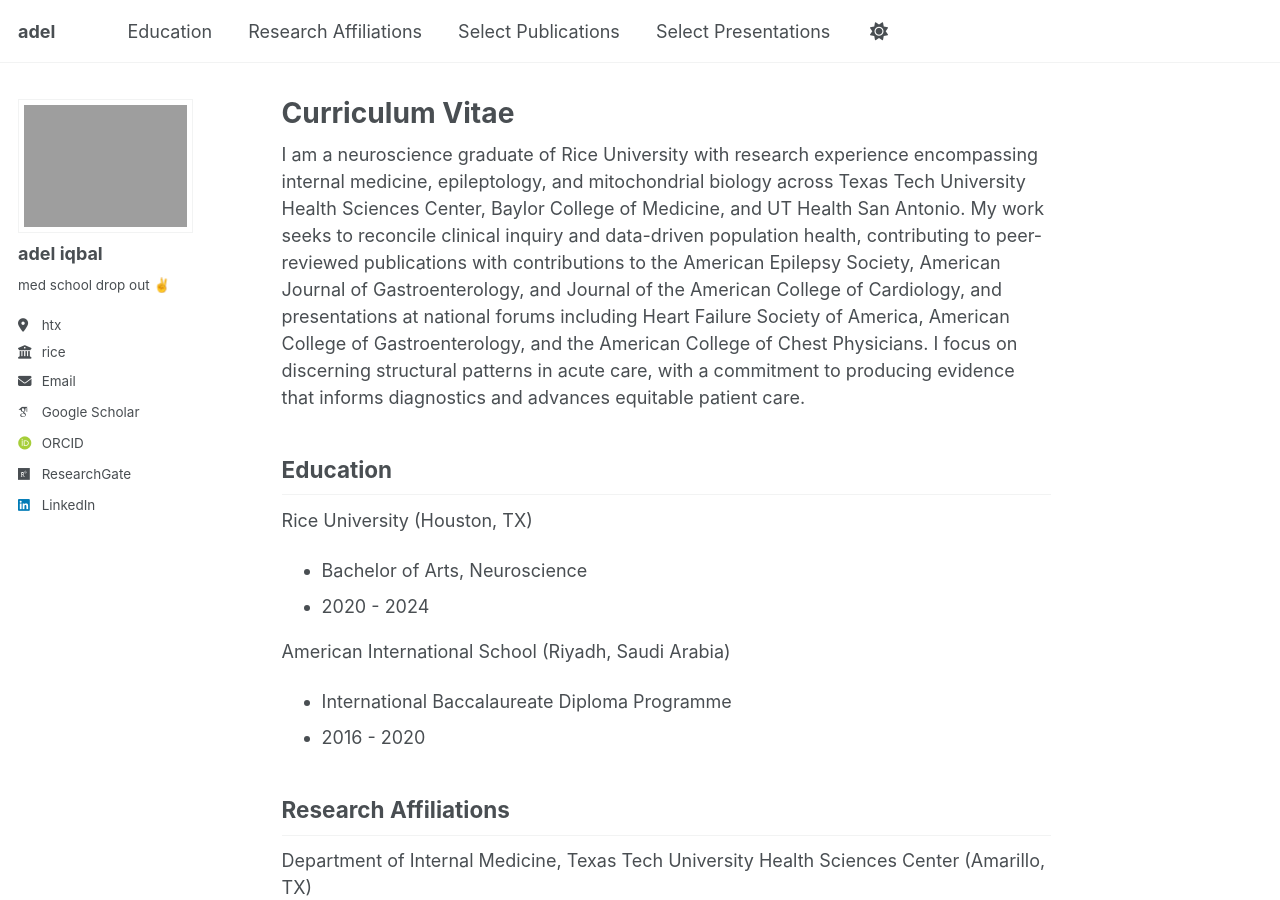
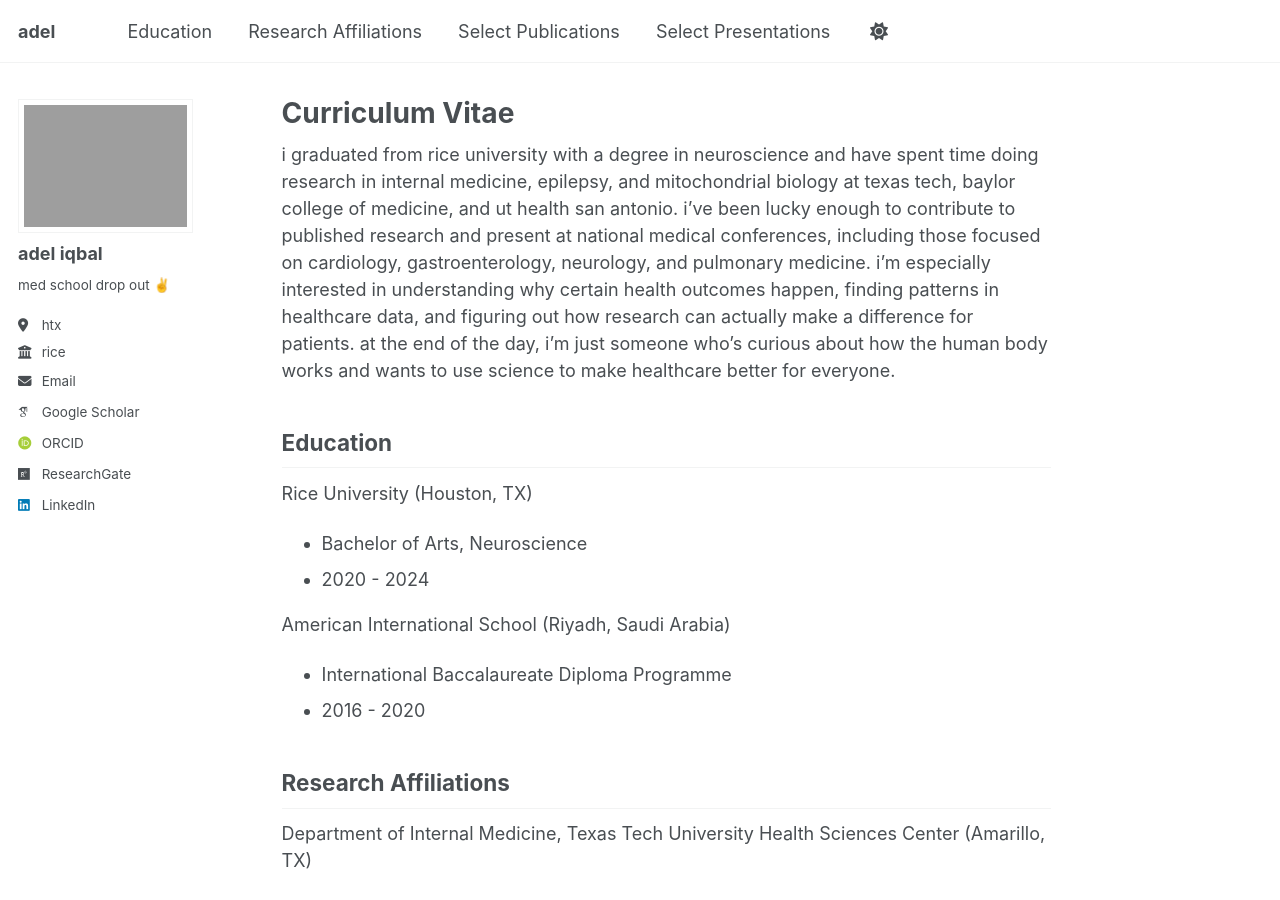
Before and after one commit to adel-iqbal/aiqbal, a Jekyll site: the page built from _pages/about.md, in a window 1280 px wide and 900 px high. Built offline with Jekyll 4.4.1, drawn with Linux system fonts in a browser that asks for light colours; some web fonts are replaced; a script bundle is joined from its source files by our own code; library files that are not in the unit come from our copies.

Commit message:
Update about.md

```diff
--- a/_pages/about.md
+++ b/_pages/about.md
@@ -7,7 +7,7 @@ redirect_from:
   - /about.html
 ---
 
-I am a neuroscience graduate of Rice University with research experience encompassing internal medicine, epileptology, and mitochondrial biology across Texas Tech University Health Sciences Center, Baylor College of Medicine, and UT Health San Antonio. My work seeks to reconcile clinical inquiry and data-driven population health, contributing to peer-reviewed publications with contributions to the American Epilepsy Society, American Journal of Gastroenterology, and Journal of the American College of Cardiology, and presentations at national forums including Heart Failure Society of America, American College of Gastroenterology, and the American College of Chest Physicians. I focus on discerning structural patterns in acute care, with a commitment to producing evidence that informs diagnostics and advances equitable patient care.
+i graduated from rice university with a degree in neuroscience and have spent time doing research in internal medicine, epilepsy, and mitochondrial biology at texas tech, baylor college of medicine, and ut health san antonio. i've been lucky enough to contribute to published research and present at national medical conferences, including those focused on cardiology, gastroenterology, neurology, and pulmonary medicine. i'm especially interested in understanding why certain health outcomes happen, finding patterns in healthcare data, and figuring out how research can actually make a difference for patients. at the end of the day, i'm just someone who's curious about how the human body works and wants to use science to make healthcare better for everyone.
 
 Education
 ------
```
